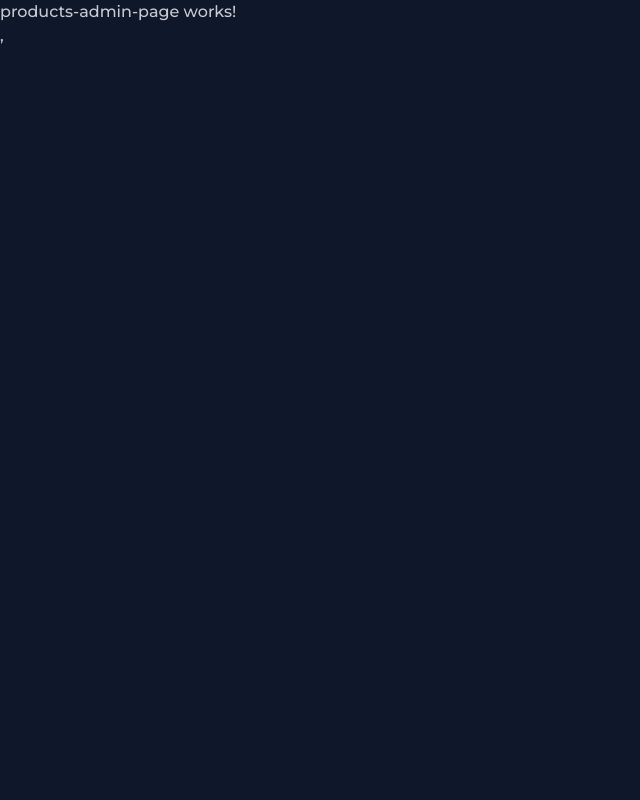
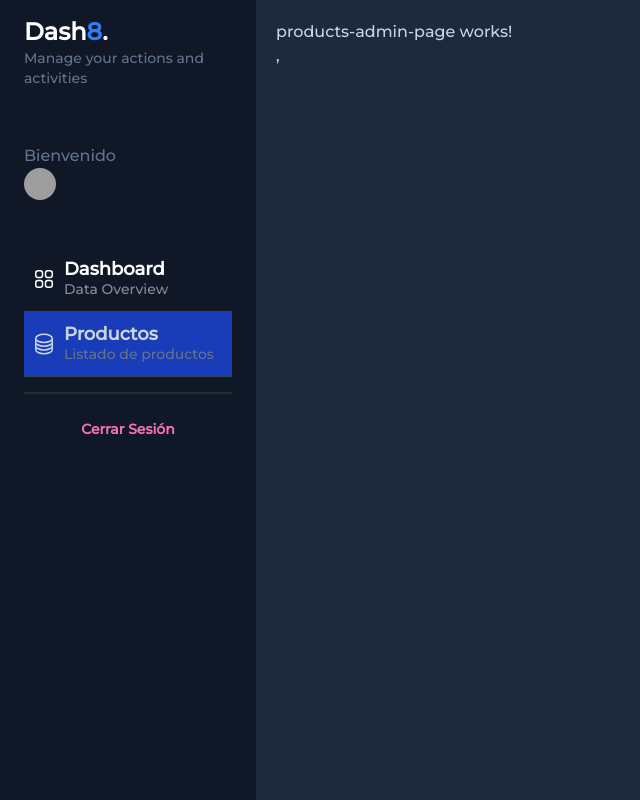
Before and after one commit to Yul1b3th/09-teslo-shop, an Angular app: page /admin/products in a window 1280 px wide. Shown: the whole page, without its empty margins (0-640 px from the left). Built offline with nearby package versions, Linux system fonts and the light colour scheme; grey boxes are pictures that could not be loaded.

Commit message:
feat: Diseño del panel administrativo

```diff
--- a/src/app/admin-dashboard/layouts/admin-dashboard-layout/admin-dashboard-layout.html
+++ b/src/app/admin-dashboard/layouts/admin-dashboard-layout/admin-dashboard-layout.html
@@ -1 +1,94 @@
-<router-outlet />
+<div
+  class="bg-slate-800 overflow-y-scroll w-screen h-screen antialiased text-slate-300 selection:bg-blue-600 selection:text-white"
+>
+  <div class="flex flex-col relative w-screen">
+    <div
+      id="menu"
+      class="bg-gray-900 min-h-screen z-10 text-slate-300 w-64 fixed left-0 h-screen overflow-y-scroll"
+    >
+      <div id="logo" class="my-4 px-6">
+        <h1 class="text-lg md:text-2xl font-bold text-white">
+          Dash<span class="text-blue-500">8</span>.
+        </h1>
+        <p class="text-slate-500 text-sm">Manage your actions and activities</p>
+      </div>
+      <div id="profile" class="px-6 py-10">
+        <p class="text-slate-500">Bienvenido</p>
+        <a href="#" class="inline-flex space-x-2 items-center">
+          <span>
+            <img
+              class="rounded-full w-8 h-8"
+              src="https://images.unsplash.com/photo-1542909168-82c3e7fdca5c?ixlib=rb-4.0.3&ixid=MnwxMjA3fDB8MHxwaG90by1wYWdlfHx8fGVufDB8fHx8&auto=format&fit=crop&w=128&q=80"
+              alt=""
+            />
+          </span>
+          <span class="text-sm md:text-base font-bold"> {{ user()?.fullName }} </span>
+        </a>
+      </div>
+      <div id="nav" class="w-full px-6">
+        <a
+          routerLink="/admin/dashboard"
+          class="w-full px-2 inline-flex space-x-2 items-center border-b border-slate-700 py-3 hover:bg-white/5 transition ease-linear duration-150"
+        >
+          <div>
+            <svg
+              xmlns="http://www.w3.org/2000/svg"
+              fill="none"
+              viewBox="0 0 24 24"
+              stroke-width="1.5"
+              stroke="currentColor"
+              class="w-6 h-6 text-white"
+            >
+              <path
+                stroke-linecap="round"
+                stroke-linejoin="round"
+                d="M3.75 6A2.25 2.25 0 016 3.75h2.25A2.25 2.25 0 0110.5 6v2.25a2.25 2.25 0 01-2.25 2.25H6a2.25 2.25 0 01-2.25-2.25V6zM3.75 15.75A2.25 2.25 0 016 13.5h2.25a2.25 2.25 0 012.25 2.25V18a2.25 2.25 0 01-2.25 2.25H6A2.25 2.25 0 013.75 18v-2.25zM13.5 6a2.25 2.25 0 012.25-2.25H18A2.25 2.25 0 0120.25 6v2.25A2.25 2.25 0 0118 10.5h-2.25a2.25 2.25 0 01-2.25-2.25V6zM13.5 15.75a2.25 2.25 0 012.25-2.25H18a2.25 2.25 0 012.25 2.25V18A2.25 2.25 0 0118 20.25h-2.25A2.25 2.25 0 0113.5 18v-2.25z"
+              />
+            </svg>
+          </div>
+          <div class="flex flex-col">
+            <span class="text-lg font-bold leading-5 text-white">Dashboard</span>
+            <span class="text-sm text-white/50 hidden md:block">Data Overview</span>
+          </div>
+        </a>
+        <a
+          routerLink="/admin/products"
+          routerLinkActive="bg-blue-800"
+          class="w-full px-2 inline-flex space-x-2 items-center border-b border-slate-700 py-3 hover:bg-white/5 transition ease-linear duration-150"
+        >
+          <div>
+            <svg
+              xmlns="http://www.w3.org/2000/svg"
+              fill="none"
+              viewBox="0 0 24 24"
+              stroke-width="1.5"
+              stroke="currentColor"
+              class="w-6 h-6"
+            >
+              <path
+                stroke-linecap="round"
+                stroke-linejoin="round"
+                d="M20.25 6.375c0 2.278-3.694 4.125-8.25 4.125S3.75 8.653 3.75 6.375m16.5 0c0-2.278-3.694-4.125-8.25-4.125S3.75 4.097 3.75 6.375m16.5 0v11.25c0 2.278-3.694 4.125-8.25 4.125s-8.25-1.847-8.25-4.125V6.375m16.5 0v3.75m-16.5-3.75v3.75m16.5 0v3.75C20.25 16.153 16.556 18 12 18s-8.25-1.847-8.25-4.125v-3.75m16.5 0c0 2.278-3.694 4.125-8.25 4.125s-8.25-1.847-8.25-4.125"
+              />
+            </svg>
+          </div>
+          <div class="flex flex-col">
+            <span class="text-lg text-slate-300 font-bold leading-5">Productos</span>
+            <span class="text-sm text-slate-500 hidden md:block">Listado de productos</span>
+          </div>
+        </a>
+
+        <!-- Menu Item End -->
+        <div class="divider my-2"></div>
+
+        <button (click)="authService.logout()" class="btn btn-ghost text-accent w-full">
+          Cerrar Sesión
+        </button>
+      </div>
+    </div>
+  </div>
+
+  <div class="flex-1 ml-64 pt-5 px-5">
+    <router-outlet />
+  </div>
+</div>
--- a/src/app/admin-dashboard/layouts/admin-dashboard-layout/admin-dashboard-layout.ts
+++ b/src/app/admin-dashboard/layouts/admin-dashboard-layout/admin-dashboard-layout.ts
@@ -1,9 +1,14 @@
-import { Component } from '@angular/core';
-import { RouterOutlet } from '@angular/router';
+import { Component, computed, inject } from '@angular/core';
+import { RouterOutlet, RouterLink, RouterLinkActive } from '@angular/router';
+import { AuthService } from '@auth/services/auth.service';
 
 @Component({
   selector: 'app-admin-dashboard-layout',
-  imports: [RouterOutlet],
+  imports: [RouterOutlet, RouterLink, RouterLinkActive],
   templateUrl: './admin-dashboard-layout.html',
 })
-export class AdminDashboardLayout {}
+export class AdminDashboardLayout {
+  authService = inject(AuthService);
+
+  user = computed(() => this.authService.user());
+}
```
